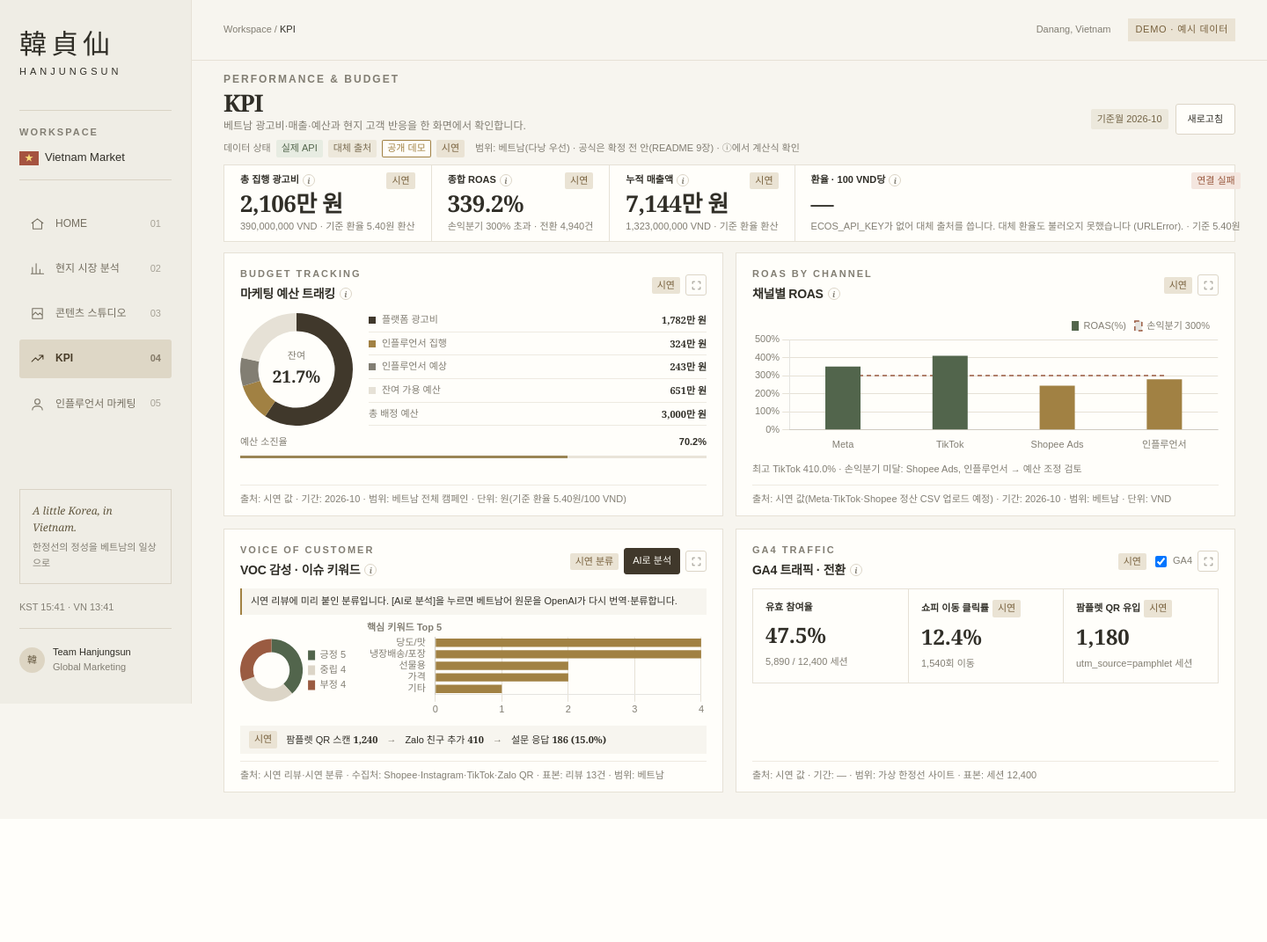
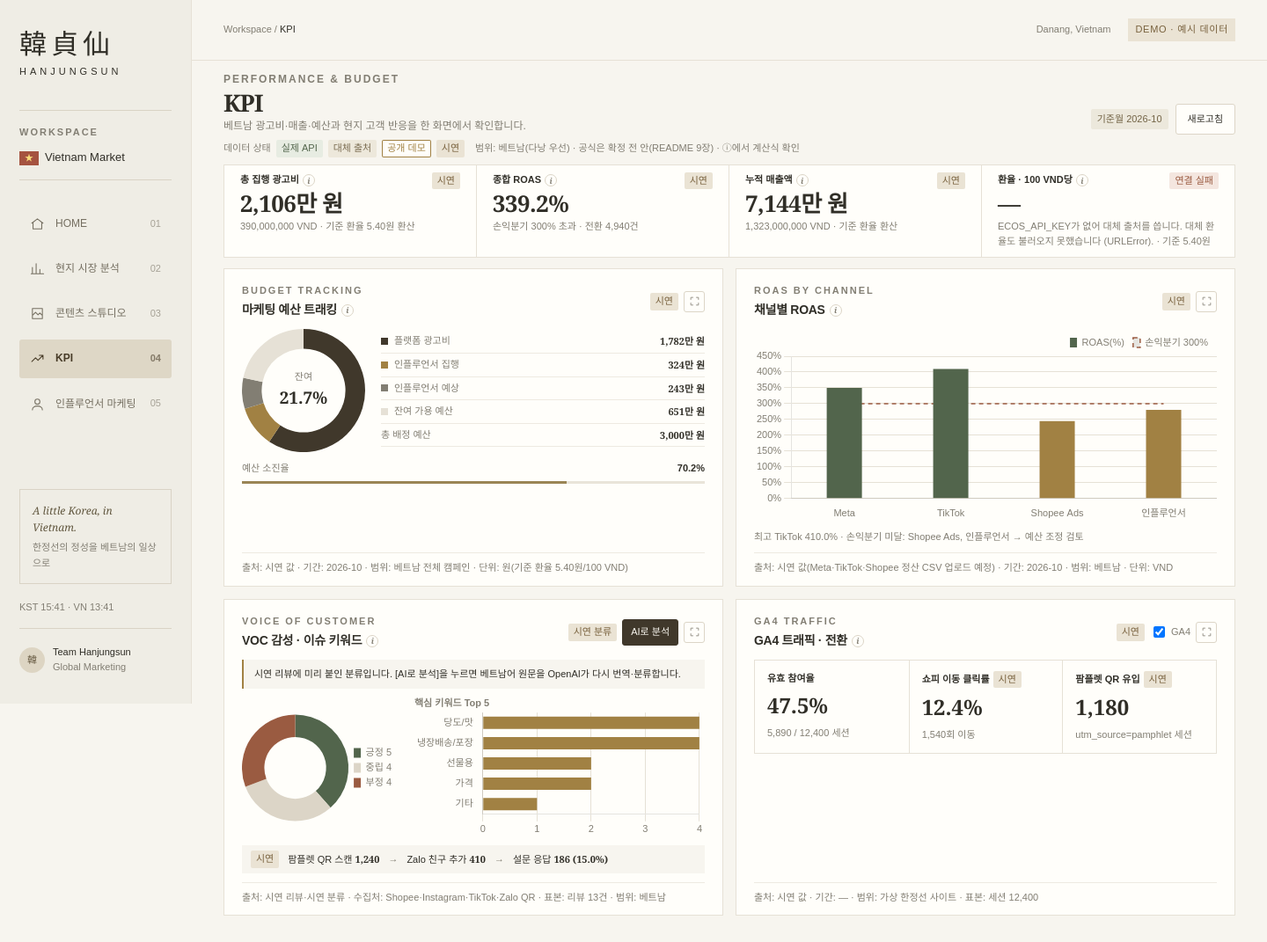
Before and after one commit to ihappy7725/hanjungsun-marketing-project-2nd, a Flask app: page /kpi/ in a window 1440 px wide. Shown: the whole page at 88% size. Before the commit the page ends 901 px from the top, so only its background shows below. Run offline with Flask 3, Linux system fonts and the light colour scheme; data that the repository does not hold is empty; some web fonts are replaced.

Commit message:
style: KPI 블록 높이를 내용에 맞추고 AI 요약·출처 줄 잘림 해결
- kpi_main.css: 블록 높이를 화면 높이 고정에서 최소 340px + 내용에 맞춤으로 변경 (같은 줄 높이 자동 맞춤)
- kpi_main.css: AI 요약 두 줄 자르기 제거, 끝까지 표시
- kpi_main.css: 출처·ROAS 조언·KPI 보조 줄 말줄임 제거, 줄바꿈 표시
- kpi_main.css: 차트 고정 높이 지정(ROAS 220px, 예산 도넛 140px, VOC 160px)
- kpi_main.css: ⓘ 풍선이 블록 밖으로 잘리지 않게 overflow 제거
공통 상단바(platform_core)는 변경하지 않음

```diff
--- a/kpi/static/css/kpi_main.css
+++ b/kpi/static/css/kpi_main.css
@@ -46,7 +46,7 @@
 .kpi-page .kpi-scorecards .label { align-items: center; gap: 8px; color: var(--ink); font-weight: 600; }
 .kpi-page .kpi-label-text { display: inline-flex; align-items: center; gap: 4px; }
 .kpi-page .kpi-scorecards .value { font-size: calc(var(--fs-kpi) - 4px); font-weight: 700; line-height: 1.3; white-space: nowrap; }
-.kpi-page .kpi-sub { color: var(--muted); font-size: var(--fs-min); white-space: nowrap; overflow: hidden; text-overflow: ellipsis; }
+.kpi-page .kpi-sub { color: var(--muted); font-size: var(--fs-min); }
 .kpi-page .kpi-sub .kpi-up { color: var(--green); font-weight: 600; }
 .kpi-page .kpi-sub .kpi-down { color: var(--badge-red-ink); font-weight: 600; }
 
@@ -100,12 +100,12 @@
   grid-template-columns: repeat(2, minmax(0, 1fr));
   gap: 14px;
 }
+/* 블록 높이는 내용에 맞춰 늘어나고(글자·차트가 잘리지 않게), 같은 줄의 두 블록은 높이를 맞춥니다. */
 .kpi-page .kpi-panel {
   display: flex;
   flex-direction: column;
-  height: max(300px, calc((100vh - 330px) / 2));
-  padding: 15px 18px 10px;
-  overflow: hidden;
+  min-height: 340px;
+  padding: 16px 20px 12px;
 }
 .kpi-page .kpi-panel .panelhead { margin-bottom: 10px; }
 .kpi-page .kpi-panel .panelhead h2 { display: flex; align-items: center; gap: 5px; }
@@ -113,14 +113,12 @@
 .kpi-page .kpi-panel-body { flex: 1; min-height: 0; display: flex; flex-direction: column; }
 .kpi-page .kpi-detail { display: none; }
 .kpi-page .kpi-meta {
-  margin: 8px 0 0;
-  padding-top: 7px;
+  margin: 10px 0 0;
+  padding-top: 8px;
   border-top: 1px solid var(--line-soft);
   color: var(--muted);
   font-size: var(--fs-min);
-  white-space: nowrap;
-  overflow: hidden;
-  text-overflow: ellipsis;
+  line-height: 1.5;
 }
 .kpi-page .kpi-btn-small { padding: 5px 9px; }
 
@@ -152,21 +150,18 @@
 }
 .kpi-page .kpi-panel.is-expanded .kpi-detail { display: block; }
 .kpi-page .kpi-panel.is-expanded .kpi-panel-body { flex: none; }
-.kpi-page .kpi-panel.is-expanded .kpi-chart-bar { height: 300px; flex: none; }
+.kpi-page .kpi-panel.is-expanded .kpi-chart-bar { height: 300px; }
 .kpi-page .kpi-panel.is-expanded .kpi-chart-donut { width: 190px; height: 190px; }
 .kpi-page .kpi-panel.is-expanded .kpi-chart-small,
-.kpi-page .kpi-panel.is-expanded .kpi-chart-keywords { height: 190px; }
-.kpi-page .kpi-panel.is-expanded .kpi-chart-small { width: 190px; }
-.kpi-page .kpi-panel.is-expanded .kpi-ai-summary { -webkit-line-clamp: unset; }
-.kpi-page .kpi-panel.is-expanded .kpi-meta { white-space: normal; }
-.kpi-page .kpi-panel.is-expanded .kpi-one-line { white-space: normal; }
+.kpi-page .kpi-panel.is-expanded .kpi-chart-keywords { height: 200px; }
+.kpi-page .kpi-panel.is-expanded .kpi-chart-small { width: 220px; }
 
-/* ---------- 차트 ---------- */
+/* ---------- 차트 (블록마다 크기가 들쭉날쭉하지 않게 고정 높이) ---------- */
 .kpi-page .kpi-chart { position: relative; min-width: 0; }
-.kpi-page .kpi-chart-bar { flex: 1; min-height: 120px; }
-.kpi-page .kpi-chart-donut { width: 128px; height: 128px; flex: none; }
-.kpi-page .kpi-chart-small { width: 130px; height: 120px; flex: none; }
-.kpi-page .kpi-chart-keywords { flex: 1; height: 120px; }
+.kpi-page .kpi-chart-bar { flex: none; height: 220px; }
+.kpi-page .kpi-chart-donut { width: 140px; height: 140px; flex: none; }
+.kpi-page .kpi-chart-small { width: 180px; height: 160px; flex: none; }
+.kpi-page .kpi-chart-keywords { flex: 1; height: 160px; }
 
 .kpi-page .kpi-donut-center {
   position: absolute;
@@ -211,27 +206,22 @@
 
 /* ---------- 안내 ---------- */
 .kpi-page .kpi-note { margin: 8px 0 0; color: var(--muted); font-size: var(--fs-min); }
-.kpi-page .kpi-one-line { white-space: nowrap; overflow: hidden; text-overflow: ellipsis; }
+.kpi-page .kpi-one-line { line-height: 1.5; }
 .kpi-page .kpi-error { margin: 0 0 8px; padding: 7px 10px; background: var(--badge-red-bg); color: var(--badge-red-ink); font-size: var(--fs-min); }
 .kpi-page .kpi-error[hidden] { display: none; }
+/* AI 요약은 자르지 않고 끝까지 보여 줍니다. */
 .kpi-page .kpi-ai-summary {
-  display: -webkit-box;
-  margin: 0 0 8px;
-  padding: 6px 10px;
+  margin: 0 0 10px;
+  padding: 8px 12px;
   border-left: 2px solid var(--gold);
   background: var(--paper);
   font-size: var(--fs-min);
-  overflow: hidden;
-  -webkit-box-orient: vertical;
-  -webkit-line-clamp: 2;
+  line-height: 1.6;
 }
 .kpi-page .kpi-detail-title { display: flex; align-items: center; gap: 6px; margin: 14px 0 6px; font-size: var(--fs-min); font-weight: 600; }
 
 /* ---------- VOC ---------- */
-/* 차트가 남은 높이 안에서만 그려지게 해 위쪽 안내 문구와 겹치지 않게 합니다. */
-.kpi-page .kpi-voc { display: flex; align-items: stretch; gap: 14px; flex: 1; min-height: 110px; }
-.kpi-page .kpi-voc .kpi-chart-small,
-.kpi-page .kpi-voc .kpi-chart-keywords { height: auto; }
+.kpi-page .kpi-voc { display: flex; align-items: center; gap: 16px; }
 .kpi-page .kpi-qr {
   display: flex;
   flex-wrap: wrap;
@@ -268,13 +258,12 @@
   .kpi-page .kpi-scorecards .kpi:nth-child(2) { border-right: 0; }
   .kpi-page .kpi-scorecards .kpi:nth-child(-n + 2) { border-bottom: 1px solid var(--line); }
   .kpi-page .kpi-board { grid-template-columns: 1fr; }
-  .kpi-page .kpi-panel { height: 300px; }
+  .kpi-page .kpi-panel { min-height: 0; }
 }
 @media (max-width: 650px) {
   .kpi-page .kpi-head { flex-direction: column; align-items: flex-start; }
   .kpi-page .kpi-scorecards { grid-template-columns: 1fr; }
   .kpi-page .kpi-scorecards .kpi { border-right: 0; border-bottom: 1px solid var(--line); }
-  .kpi-page .kpi-panel { height: auto; }
   .kpi-page .kpi-budget,
   .kpi-page .kpi-voc { flex-direction: column; align-items: stretch; }
   .kpi-page .kpi-chart-donut,
@@ -288,7 +277,7 @@
 
 /* ---------- 인쇄 ---------- */
 @media print {
-  .kpi-page .kpi-panel { height: auto; break-inside: avoid; }
+  .kpi-page .kpi-panel { break-inside: avoid; }
   .kpi-page .kpi-detail { display: block; }
   .kpi-page [data-kpi-action],
   .kpi-page .kpi-expand,
```
